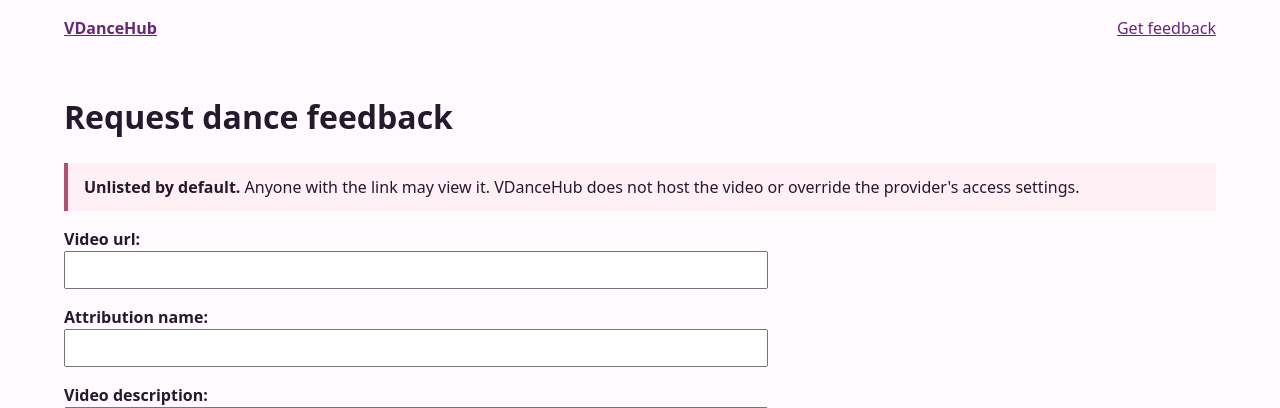
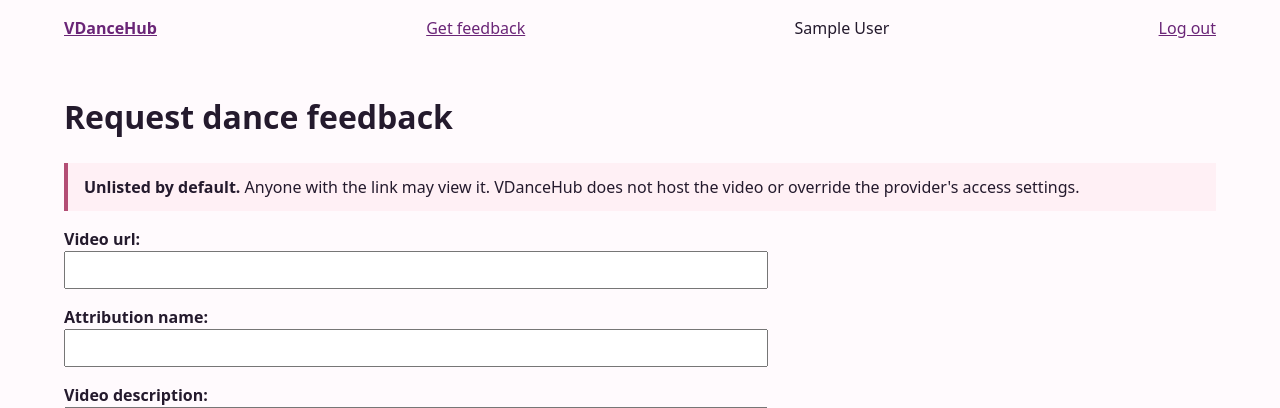
Before and after one commit to CuteLoop/vdancehub-platform, a Django app: page /feedback/new/ in a window 1280 px wide. Shown: the top 408 px of the page. Run offline with Django 5.2, Linux system fonts and the light colour scheme; a user stored in the database is signed in; tables that the repository leaves empty hold one stand-in row (values such as "Sample post").

Commit message:
feat: expose Allauth account navigation

```diff
--- a/templates/base.html
+++ b/templates/base.html
@@ -8,7 +8,19 @@
     <link rel="stylesheet" href="{% static 'css/app.css' %}">
   </head>
   <body>
-    <header><nav><a href="/"><strong>VDanceHub</strong></a><a href="{% url 'feedback:create' %}">Get feedback</a></nav></header>
+    <header>
+      <nav>
+        <a href="/"><strong>VDanceHub</strong></a>
+        <a href="{% url 'feedback:create' %}">Get feedback</a>
+        {% if user.is_authenticated %}
+          <span>{{ user.display_name }}</span>
+          <a href="{% url 'account_logout' %}">Log out</a>
+        {% else %}
+          <a href="{% url 'account_login' %}">Log in</a>
+          <a href="{% url 'account_signup' %}">Sign up</a>
+        {% endif %}
+      </nav>
+    </header>
     <main>{% block content %}{% endblock %}</main>
     <footer><small>Pre-alpha · Adults 18+ · External links and services are not verified.</small></footer>
   </body>
```
